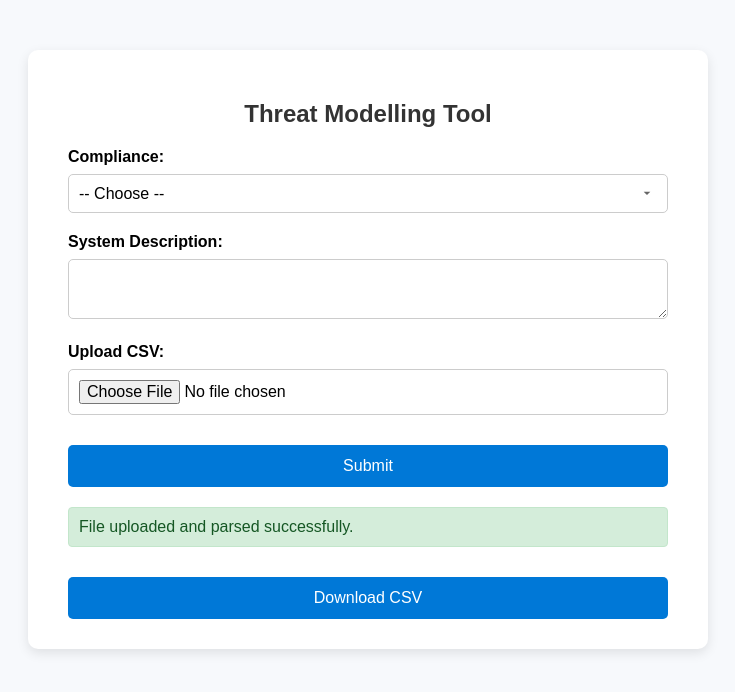
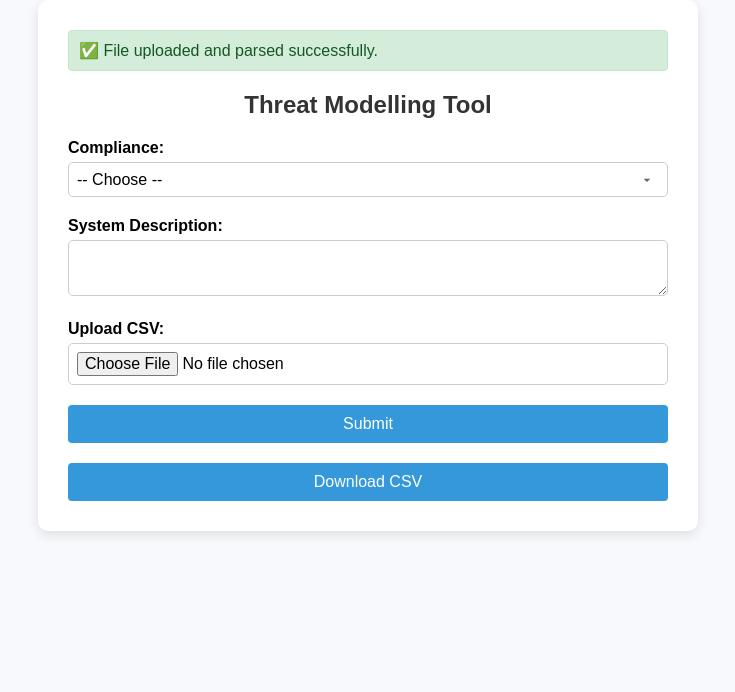
Before and after one commit to DhruviSutariya36/tmtcopilot-ui, a Flask app: template templates/form.html in a window 1280 px wide. Shown: the top 692 px of the page, without its empty margins (272-1007 px from the left). Run offline with Flask 3, Linux system fonts and the light colour scheme; the template is opened without the code that fills it: most values are stand-ins (such as "Sample title", 1, 10 or a date in 2020).

Commit message:
added spinner loader in form

```diff
--- a/app.py
+++ b/app.py
@@ -61,10 +61,11 @@ def index():
 
 @app.route("/download", methods=["GET"])
 def download():
-    blob_url = request.form.get("blob_url")
+    blob_url = request.args.get("blob_url")
     if not blob_url:
-        flash("Please provide both Blob URL", "error")
+        flash("Please provide Blob URL", "error")
         return redirect(url_for("index"))
+
     filename = os.path.basename(blob_url)
     params = {
         "blob_url": blob_url,
--- a/templates/form.html
+++ b/templates/form.html
@@ -4,14 +4,86 @@
     <title>Upload Form</title>
     <link rel="stylesheet" href="{{ url_for('static', filename='css/style.css') }}">
     <style>
+        body {
+            font-family: Arial, sans-serif;
+        }
+
+        .container {
+            max-width: 600px;
+            margin: 0 auto;
+            padding: 30px;
+        }
+
+        h2 {
+            text-align: center;
+        }
+
+        form {
+            margin-top: 20px;
+        }
+
+        label {
+            display: block;
+            margin-top: 15px;
+        }
+
+        input[type="file"],
+        textarea,
+        select {
+            width: 100%;
+            padding: 8px;
+            margin-top: 5px;
+        }
+
+        button {
+            margin-top: 20px;
+            padding: 10px 15px;
+            background-color: #3498db;
+            color: white;
+            border: none;
+            cursor: pointer;
+            border-radius: 4px;
+        }
+
+        .flash-error {
+            background-color: #f8d7da;
+            color: #721c24;
+            border: 1px solid #f5c6cb;
+            padding: 10px;
+            border-radius: 4px;
+            margin-bottom: 20px;
+        }
+
+        .alert-success {
+            position: relative;
+            color: #155724;
+            background-color: #d4edda;
+            border: 1px solid #c3e6cb;
+            padding: 10px;
+            border-radius: 4px;
+            margin-bottom: 20px;
+        }
+
+        /* Centered full-screen spinner */
+        .spinner-overlay {
+            display: none;
+            position: fixed;
+            top: 0;
+            left: 0;
+            width: 100vw;
+            height: 100vh;
+            background-color: rgba(255, 255, 255, 0.8);
+            z-index: 9999;
+            justify-content: center;
+            align-items: center;
+        }
+
         .spinner {
-            display: none;
-            margin-top: 20px;
             border: 6px solid #f3f3f3;
             border-top: 6px solid #3498db;
             border-radius: 50%;
-            width: 40px;
-            height: 40px;
+            width: 50px;
+            height: 50px;
             animation: spin 1s linear infinite;
         }
 
@@ -19,27 +91,25 @@
             0% { transform: rotate(0deg); }
             100% { transform: rotate(360deg); }
         }
+    </style>
 
-        .alert-success {
-            color: #155724;
-            background-color: #d4edda;
-            border: 1px solid #c3e6cb;
-            padding: 10px;
-            margin-top: 20px;
-            border-radius: 4px;
-        }
-    </style>
     <script>
         function showSpinner() {
-            document.getElementById('spinner').style.display = 'block';
+            document.getElementById('spinner-overlay').style.display = 'flex';
         }
     </script>
 </head>
 <body>
     <div class="container">
-        <h2>Threat Modelling Tool</h2>
 
-        <!-- Flash error message display -->
+        <!-- Show success message at top -->
+        {% if result %}
+            <div class="alert-success">
+                ✅ File uploaded and parsed successfully.
+            </div>
+        {% endif %}
+
+        <!-- Show error flash messages -->
         {% with messages = get_flashed_messages() %}
             {% if messages %}
                 <div class="flash-error">
@@ -49,6 +119,8 @@
                 </div>
             {% endif %}
         {% endwith %}
+
+        <h2>Threat Modelling Tool</h2>
 
         <!-- Upload form -->
         <form method="POST" enctype="multipart/form-data" onsubmit="showSpinner()">
@@ -67,23 +139,20 @@
             <button type="submit">Submit</button>
         </form>
 
-        <!-- Spinner -->
-        <div id="spinner" class="spinner"></div>
+        <!-- Download section -->
+        {% if result and result.enriched_blob_url %}
+            <form method="get" action="/download">
+                <input type="hidden" name="blob_url" value="{{ blob_url }}">
+                <button type="submit">Download CSV</button>
+            </form>
+        {% elif result %}
+            <p style="color:red;">Blob URL not available for download.</p>
+        {% endif %}
+    </div>
 
-        {% if result %}
-            <div class="alert-success">
-                File uploaded and parsed successfully.
-            </div>
-
-            {% if result.enriched_blob_url %}
-                <form action="/download" method="GET">
-                    <input type="hidden" name="blob_url" value="{{ result.enriched_blob_url }}">
-                    <button type="submit">Download CSV</button>
-                </form>
-            {% else %}
-                <p style="color:red;">Blob URL not available for download.</p>
-            {% endif %}
-        {% endif %}
+    <!-- Full screen spinner overlay -->
+    <div class="spinner-overlay" id="spinner-overlay">
+        <div class="spinner"></div>
     </div>
 </body>
 </html>
```
